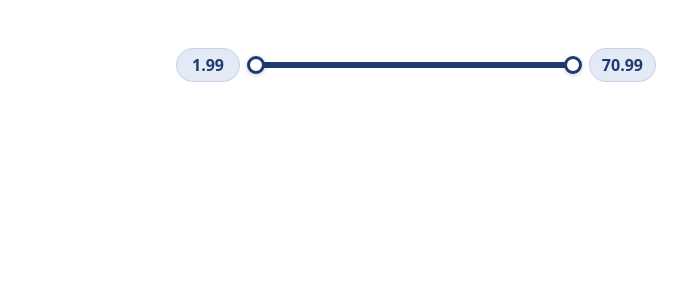
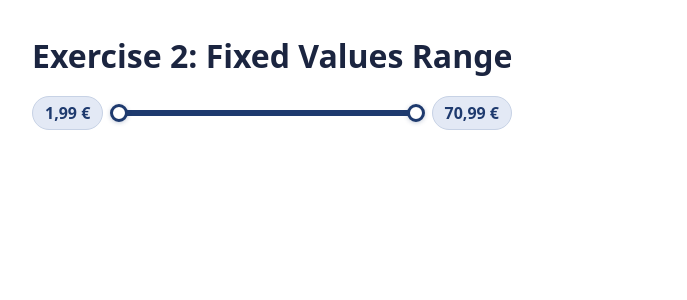
Before and after one commit to ElisaPea/nextjs-range-test, a Next.js app: page /exercise2 in a window 1280 px wide. Shown: the top 300 px of the page, without its empty margins (224-911 px from the left). Built offline with nearby package versions, Linux system fonts and the light colour scheme.

Commit message:
project API: exercise 2 now allows currency labels and load range values from a mocked API

```diff
--- /dev/null
+++ b/app/exercise2/Exercise2Range.tsx
@@ -0,0 +1,39 @@
+"use client";
+
+import { Range } from "@/components/range";
+import { useAsync } from "@/hooks/useAsync";
+import { getFixedRangeValues } from "@/services/rangeService";
+import { formatCurrency } from "@/utils/format";
+
+export function Exercise2Range() {
+  const state = useAsync(getFixedRangeValues);
+
+  if (state.status === "loading") {
+    return <p role="status">Cargando valores…</p>;
+  }
+
+  if (state.status === "error") {
+    return (
+      <p role="alert">
+        No se han podido cargar los valores. Inténtalo de nuevo más tarde.
+      </p>
+    );
+  }
+
+  const { rangeValues } = state.data;
+
+  if (rangeValues.length < 2) {
+    return (
+      <p role="alert">No hay suficientes valores para mostrar el rango.</p>
+    );
+  }
+
+  return (
+    <Range
+      mode="fixed"
+      values={rangeValues}
+      formatValue={formatCurrency}
+      label="Precio"
+    />
+  );
+}
--- a/app/exercise2/page.tsx
+++ b/app/exercise2/page.tsx
@@ -1,20 +1,15 @@
-import { Range } from "@/components/range";
+import type { Metadata } from "next";
+import { Exercise2Range } from "./Exercise2Range";
+
+export const metadata: Metadata = {
+  title: "Exercise 2 · Fixed Values Range",
+};
 
 export default function Exercise2Page() {
   return (
-    <main
-      style={{
-        display: "flex",
-        flexDirection: "column",
-        gap: "20px",
-        alignItems: "center",
-      }}
-    >
-      <Range
-        mode="fixed"
-        values={[1.99, 5.99, 10.99, 30.99, 50.99, 70.99]}
-        label="Precio 2"
-      />
+    <main>
+      <h1>Exercise 2: Fixed Values Range</h1>
+      <Exercise2Range />
     </main>
   );
 }
--- a/components/range/FixedRange.tsx
+++ b/components/range/FixedRange.tsx
@@ -7,13 +7,14 @@ import {
   percentToIndex,
 } from "@/utils/range";
 import { RangeTrack } from "./RangeTrack";
-import type { HandleId } from "../../hooks/useRangeDrag";
+import type { HandleId } from "@/hooks/useRangeDrag";
 
 export function FixedRange({
   values,
   defaultValue,
   label,
   onChange,
+  formatValue = String,
 }: FixedRangeProps) {
   const [indices, setIndices] = useState(() => ({
     min: defaultValue ? findClosestIndex(values, defaultValue.min) : 0,
@@ -51,16 +52,16 @@ export function FixedRange({
         percent: indexToPercent(indices.min, values.length),
         ariaLabel: "Valor mínimo",
         values: { min: values[0], max, currentValue: min },
-        valueText: String(min),
+        valueText: formatValue(min),
       }}
       maxHandle={{
         percent: indexToPercent(indices.max, values.length),
         ariaLabel: "Valor máximo",
         values: { min, max: values[values.length - 1], currentValue: max },
-        valueText: String(max),
+        valueText: formatValue(max),
       }}
-      minLabel={min}
-      maxLabel={max}
+      minLabel={formatValue(min)}
+      maxLabel={formatValue(max)}
     />
   );
 }
--- a/types/range.ts
+++ b/types/range.ts
@@ -35,6 +35,7 @@ export interface FixedRangeProps extends BaseRangeProps {
   mode: "fixed";
   values: number[];
   defaultValue?: RangeValue;
+  formatValue?: (value: number) => string;
 }
 
 /** Tipado del componente Range */
--- /dev/null
+++ b/utils/format.ts
@@ -0,0 +1,8 @@
+const currencyFormatter = new Intl.NumberFormat("es-ES", {
+  style: "currency",
+  currency: "EUR",
+});
+
+export function formatCurrency(value: number): string {
+  return currencyFormatter.format(value);
+}
```
